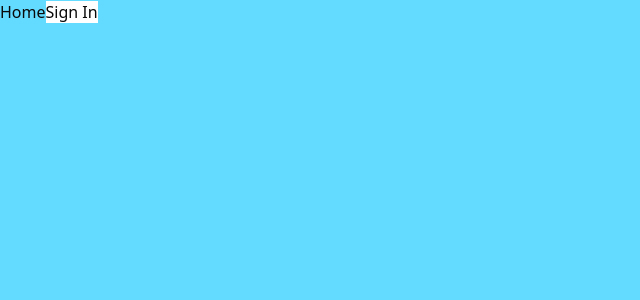
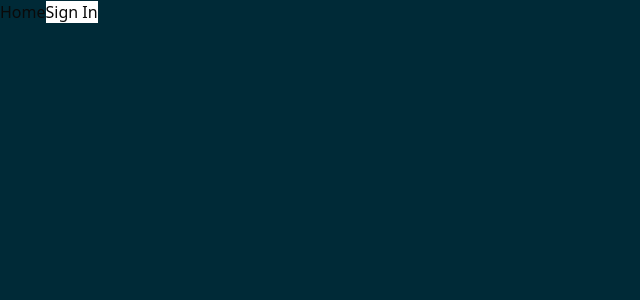
Before and after one commit to Cremacious/event-inventor, a Next.js app: page / in a window 1280 px wide. Shown: the top 300 px of the page, without its empty margins (0-640 px from the left). Built offline with nearby package versions, Linux system fonts and the light colour scheme.

Commit message:
Added theming

```diff
--- a/app/(root)/layout.tsx
+++ b/app/(root)/layout.tsx
@@ -2,7 +2,7 @@
 
 import { Geist, Geist_Mono } from 'next/font/google';
 import { SidebarInset, SidebarProvider } from '@/components/ui/sidebar';
-
+import { ThemeProvider } from '@/components/theme-provider';
 import { AppSidebar } from '@/components/app-sidebar';
 import { ClerkProvider } from '@clerk/nextjs';
 import type { Metadata } from 'next';
@@ -34,6 +34,12 @@
         <body
           className={`${geistSans.variable} ${geistMono.variable} antialiased`}
         >
+          <ThemeProvider
+            attribute="class"
+            defaultTheme="dark"
+            enableSystem
+            disableTransitionOnChange
+          >
             {' '}
             <SidebarProvider
               style={
@@ -55,6 +61,7 @@
                 </div>
               </SidebarInset>
             </SidebarProvider>
+          </ThemeProvider>
         </body>
       </html>
     </ClerkProvider>
--- a/assets/styles/globals.css
+++ b/assets/styles/globals.css
@@ -45,7 +45,7 @@
 
 :root {
   --radius: 0.625rem;
-  --background: oklch(0.85 0.15 240); /* Light blue */
+  --background: oklch(0.24 0.1 207); /* Light blue */
   --foreground: oklch(0.145 0 0);
   --card: oklch(1 0 0);
   --card-foreground: oklch(0.145 0 0);
@@ -79,7 +79,7 @@
 }
 
 .dark {
-  --background: oklch(0.145 0 0);
+  --background: rgb(30, 97, 197);
   --foreground: oklch(0.985 0 0);
   --card: oklch(0.205 0 0);
   --card-foreground: oklch(0.985 0 0);
--- a/components/app-sidebar.tsx
+++ b/components/app-sidebar.tsx
@@ -18,7 +18,7 @@
 
 export function AppSidebar({ ...props }: React.ComponentProps<typeof Sidebar>) {
   return (
-    <Sidebar collapsible="offcanvas" {...props}>
+    <Sidebar  collapsible="offcanvas" {...props}>
       <SidebarHeader>
         <SidebarMenu>
           <SidebarMenuItem>
--- a/components/nav-user.tsx
+++ b/components/nav-user.tsx
@@ -9,6 +9,8 @@
 import { Settings } from 'lucide-react';
 import { UserButton } from '@clerk/nextjs';
 import { currentUser } from '@clerk/nextjs/server';
+
+// TODO: Fix issue with image resizing when adjusting screen size
 
 export async function NavUser() {
   const sessionUser = await currentUser();
--- /dev/null
+++ b/components/theme-provider.tsx
@@ -0,0 +1,11 @@
+'use client';
+
+import * as React from 'react';
+import { ThemeProvider as NextThemesProvider } from 'next-themes';
+
+export function ThemeProvider({
+  children,
+  ...props
+}: React.ComponentProps<typeof NextThemesProvider>) {
+  return <NextThemesProvider {...props}>{children}</NextThemesProvider>;
+}
```
Also changed, not shown: assets/styles/logo-bg.png (added), components.json. Lines whose indentation alone changed are shown as unchanged.
